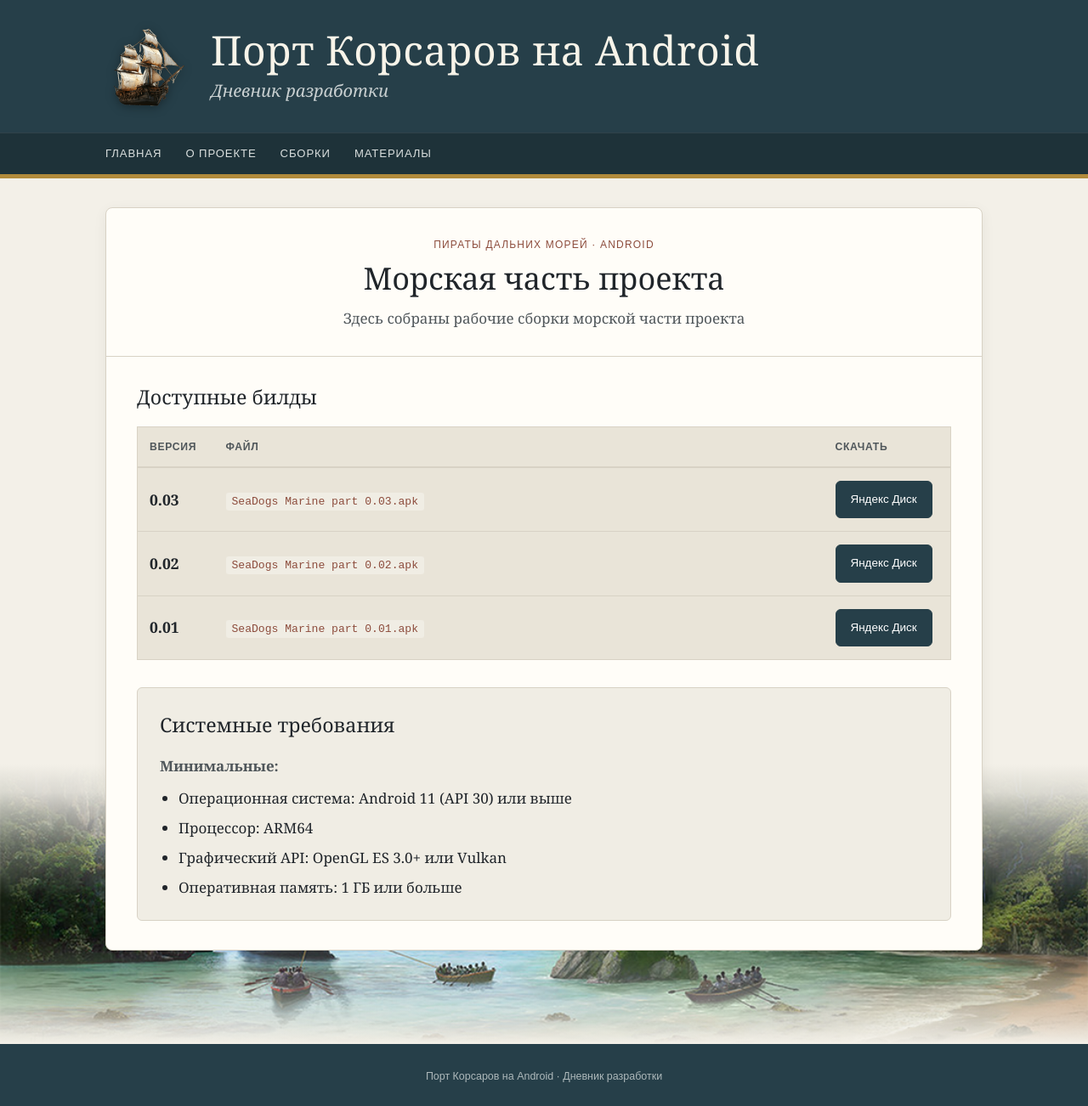
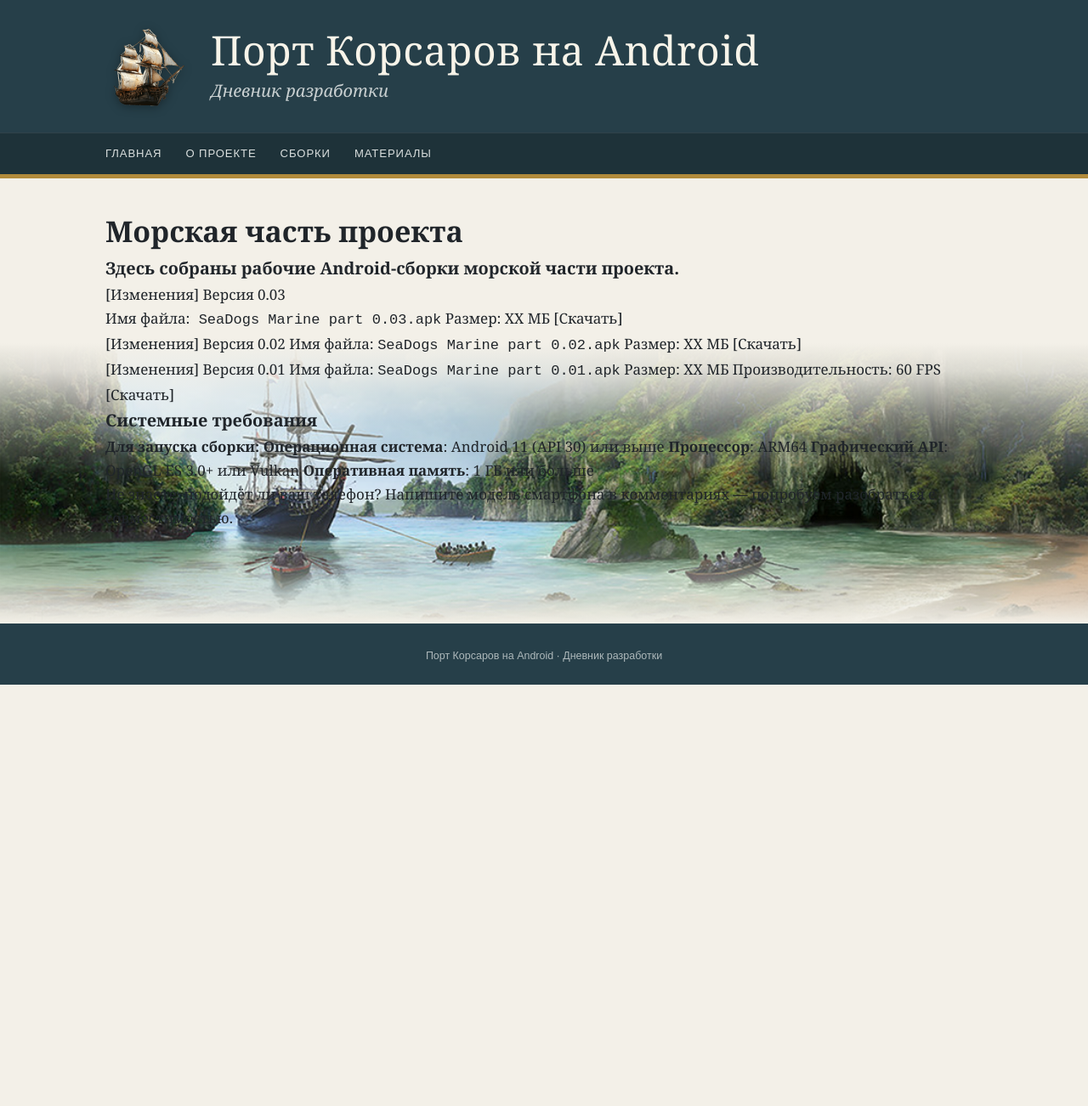
Before and after one commit to tislic/SeaDogsPort, a Jekyll site: the page built from сборки.md, in a window 1280 px wide. Shown: the whole page at 85% size. Built offline with Jekyll 4.4.1, drawn with Linux system fonts in a browser that asks for light colours; our own code applies the rules of GitHub Pages for plain Markdown files; after the commit the page ends 900 px from its top, so only the background shows below that.

Commit message:
Update сборки.md

```diff
--- a/сборки.md
+++ b/сборки.md
@@ -1,57 +1,31 @@
----
-layout: default
-title: "Пираты Дальних морей — Android builds"
-permalink: /сборки/
----
+# Морская часть проекта
 
-<div class="panel builds-page">
-  <div class="builds-header">
-    <div class="kicker">Пираты Дальних морей · Android</div>
-    <h2>Морская часть проекта</h2>
-    <p>Здесь собраны рабочие сборки морской части проекта </p>
-  </div>
+### Здесь собраны рабочие Android-сборки морской части проекта.
 
-  <div class="builds-section">
-    <h3>Доступные билды</h3>
+[Изменения] Версия 0.03
 
-    <div class="builds-table-wrap">
-      <table class="builds-table">
-        <thead>
-          <tr>
-            <th>Версия</th>
-            <th>Файл</th>
-            <th>Скачать</th>
-          </tr>
-        </thead>
-        <tbody>
-          <tr>
-            <td><strong>0.03</strong></td>
-            <td><code>SeaDogs Marine part 0.03.apk</code></td>
-            <td><a class="btn primary" href="https://disk.yandex.ru/d/dtgn-OhofrstyQ">Яндекс Диск</a></td>
-          </tr>
-          <tr>
-            <td><strong>0.02</strong></td>
-            <td><code>SeaDogs Marine part 0.02.apk</code></td>
-            <td><a class="btn primary" href="https://disk.yandex.ru/d/24koRdh2lB7xhA">Яндекс Диск</a></td>
-          </tr>
-          <tr>
-            <td><strong>0.01</strong></td>
-            <td><code>SeaDogs Marine part 0.01.apk</code></td>
-            <td><a class="btn primary" href="https://disk.yandex.ru/d/JrN3KsfkcfcgSA">Яндекс Диск</a></td>
-          </tr>
-        </tbody>
-      </table>
-    </div>
-  </div>
+Имя файла:` SeaDogs Marine part 0.03.apk`
+Размер: XX МБ
+[Скачать]
 
-  <div class="requirements">
-    <h3>Системные требования</h3>
-    <p class="requirements-note"><strong>Минимальные:</strong></p>
-    <ul class="requirements-list">
-      <li><strong>Операционная система:</strong> Android 11 (API 30) или выше</li>
-      <li><strong>Процессор:</strong> ARM64</li>
-      <li><strong>Графический API:</strong> OpenGL ES 3.0+ или Vulkan</li>
-      <li><strong>Оперативная память:</strong> 1 ГБ или больше</li>
-    </ul>
-  </div>
-</div>
+[Изменения] Версия 0.02
+Имя файла: `SeaDogs Marine part 0.02.apk`
+Размер: XX МБ
+[Скачать]
+
+[Изменения] Версия 0.01
+Имя файла: `SeaDogs Marine part 0.01.apk`
+Размер: XX МБ
+Производительность: 60 FPS
+[Скачать]
+
+### Системные требования
+
+**Для запуска сборки:**
+**Операционная система**: Android 11 (API 30) или выше
+**Процессор**: ARM64
+**Графический API**: OpenGL ES 3.0+ или Vulkan
+**Оперативная память**: 1 ГБ или больше
+
+Не знаете, подойдёт ли ваш телефон?
+Напишите модель смартфона в комментариях — попробуем разобраться с совместимостью.
```
